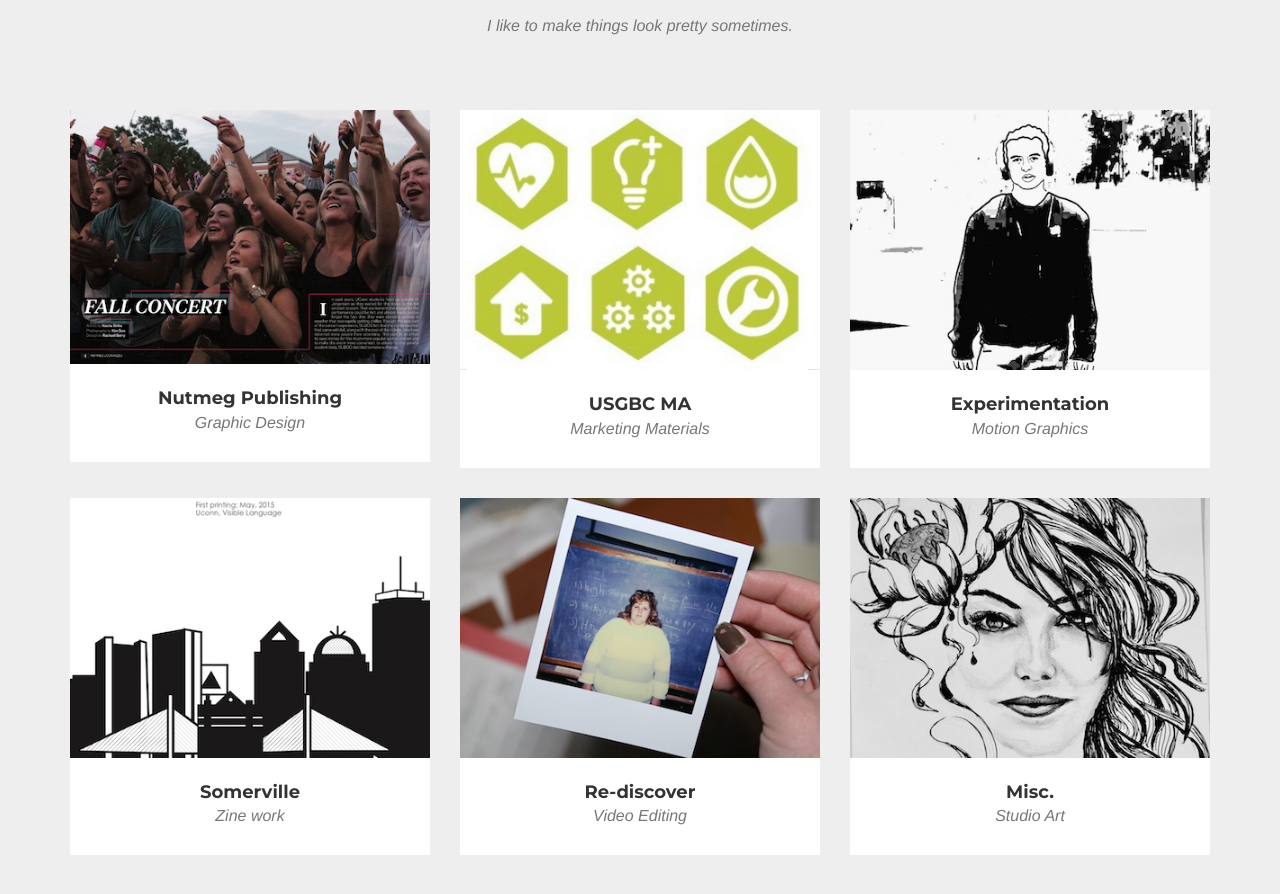
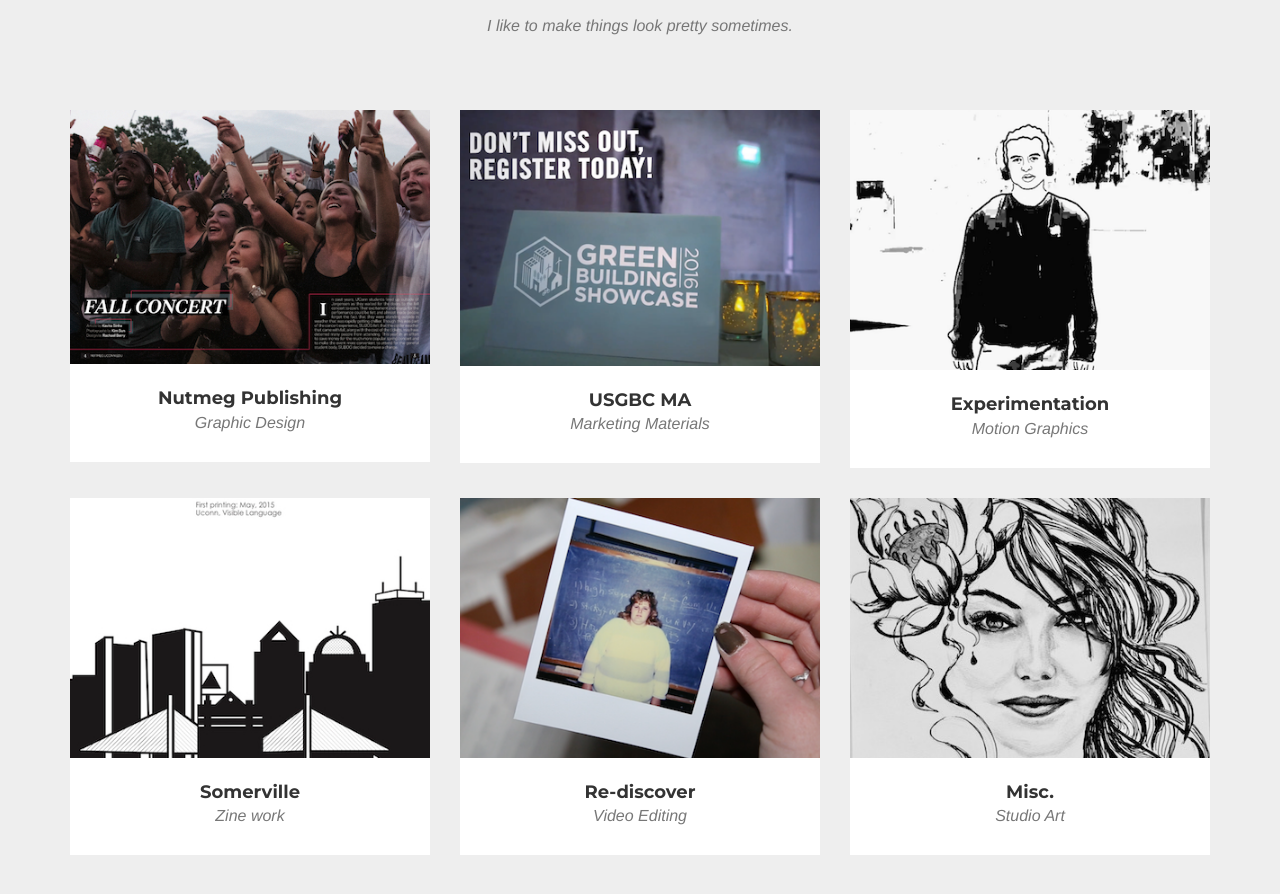
Before and after one commit to rachaeljberry/portfolioupdate, a website: page index.html in a window 1280 px wide. Shown: the part 1721-2615 px from the top of the page. Drawn offline with nearby package versions, Linux system fonts and the light colour scheme; a web font is replaced by a local one.

```diff
--- a/index.html
+++ b/index.html
@@ -142,7 +142,7 @@
                                 <i class="fa fa-plus fa-3x"></i>
                             </div>
                         </div>
-                        <img src="img/portfolio/newicon2.jpg" class="img-responsive" alt="usgbc">
+                        <img src="img/portfolio/newusgbcma.png" class="img-responsive" alt="usgbc">
                     </a>
                     <div class="portfolio-caption">
                         <h4>USGBC MA</h4>
```
Also changed, not shown: img/gbs16logohrgb.jpg (added), img/portfolio/newusgbcma.png (added).
